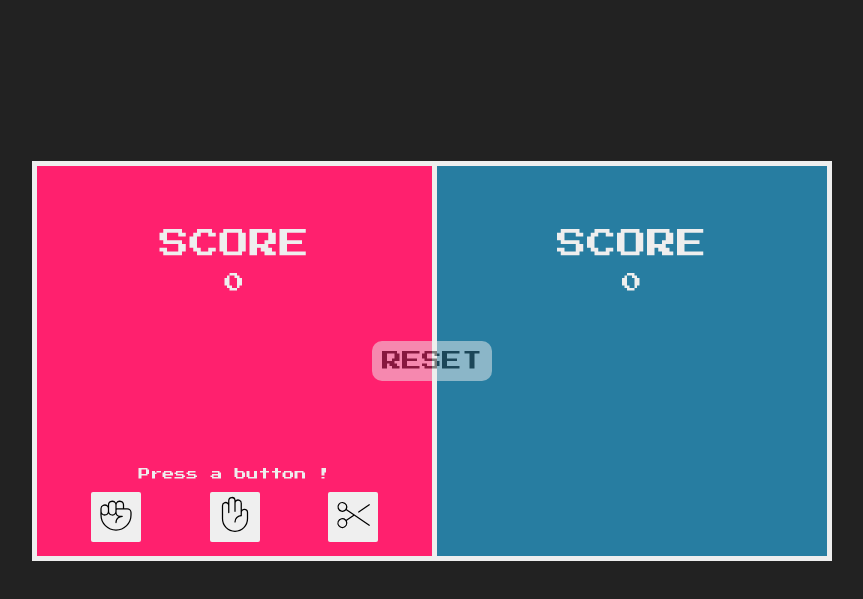
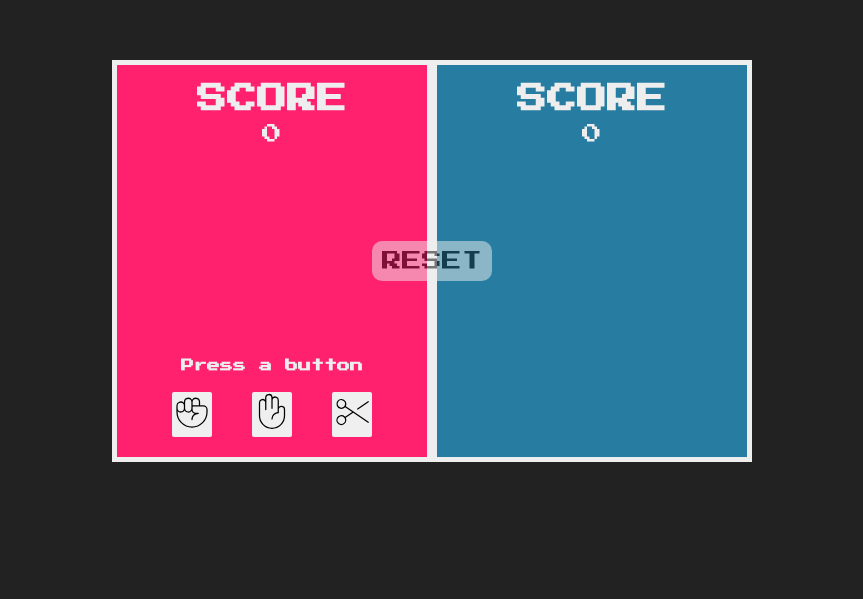
Before and after one commit to Andrtsit/Rock-Paper-Scissors, a plain HTML site: page index.html in a window 1280 px wide. Shown: the part 139-738 px from the top of the page, without its empty margins (208-1071 px from the left). Drawn offline with Linux system fonts and the light colour scheme.

Commit message:
refactor html and css

```diff
--- a/index.html
+++ b/index.html
@@ -8,34 +8,60 @@
     <title>Rock Paper Scissor</title>
   </head>
   <body>
-    <div class="container">
-      <button class="reset">RESET</button>
-      <div class="player">
-        <p class="scoreTag">SCORE</p>
-        <p class="scorePlayer">0</p>
-        <p class="sentence">Press a button !</p>
-        <button class="btn rock">
-          <img class="btnImg" src="fist.svg" alt="rockbtn" />
-        </button>
-        <button class="btn paper">
-          <img class="btnImg" src="palm.svg" alt="paperbtn" />
-        </button>
-        <button class="btn scissors">
-          <img class="btnImg" src="scissors.svg" alt="scissorsbtn" />
-        </button>
-        <div class="img-holder">
-          <img src="" alt="PlayerAnswer" class="playerAnswer hidden" />
-        </div>
+    <main>
+      <button class="reset-btn">RESET</button>
+      <div class="participant-card human-participant">
+        <section class="score-tab">
+          <h2>SCORE</h3>
+          <p id="player-score">0</p>
+        </section>
+
+        <figure>
+          <img src="" alt="Image representing the player's answer" id="player-answer" class=" hidden" />
+        </figure>
+
+        <section class="player-actions">
+          <h3>Press a button</h3>
+          <ul>
+            <li>
+              <button id="rock">
+                <img
+                  src="fist.svg"
+                  alt="Close fist image representing rock"
+                />
+              </button>
+            </li>
+            <li>
+              <button id="paper">
+                <img
+                  src="palm.svg"
+                  alt="Open fist image representing paper"
+                />
+              </button>
+            </li>
+            <li>
+              <button id="scissors">
+                <img
+                  src="scissors.svg"
+                  alt="Scissors image representing scissors"
+                />
+              </button>
+            </li>
+          </ul>
+        </section>
       </div>
-      <div class="computer">
-        <div class="scoreContainer">
-          <p class="scoreTag">SCORE</p>
-          <p class="scoreComputer">0</p>
-          <div class="img-holder">
-            <img src="" alt="ComputerAnswer" class="answerComputer hidden" />
-          </div>
-        </div>
+
+      <div class="participant-card computer-participant">
+        <section class="score-tab">
+          <h2>SCORE</h3>
+          <p id="computer-score">0</p>
+        </section>
+
+        <figure>
+          <img src="" alt="Image representing the answer of the computer" id="computer-answer" class="hidden" />
+        </figure>
       </div>
-    </div>
+      </div>
+    </main>
   </body>
 </html>
--- a/styles.css
+++ b/styles.css
@@ -1,130 +1,141 @@
 @import url("https://fonts.googleapis.com/css?family=Press+Start+2P&display=swap");
+
 * {
   margin: 0;
   padding: 0;
   box-sizing: border-box;
+  list-style: none;
 }
 
 html {
   font-size: 62.5%;
   box-sizing: border-box;
-  background-color: #222;
+  background-color: var(--black);
   font-family: "Press Start 2P", sans-serif;
-  color: #eee;
+  color: var(--white);
 }
 
-.container {
-  width: 80rem;
-  height: 40rem;
-  margin: 30rem auto;
-  display: flex;
-  position: relative;
-}
-.player {
-  background-color: #ff206e;
-  width: 50%;
-  border: 5px solid #eee;
-  border-right: none;
-  position: relative;
-}
-.computer {
-  width: 50%;
-  background-color: #277da1;
-  border: 5px solid #eee;
-  position: relative;
-}
-.scoreTag {
-  position: absolute;
-  top: 20%;
-  left: 50%;
-  transform: translate(-50%, -50%);
-  font-size: 3rem;
-}
-.scorePlayer {
-  position: absolute;
-  top: 30%;
-  left: 50%;
-  transform: translate(-50%, -50%);
-  font-size: 2rem;
-}
-.scoreComputer {
-  position: absolute;
-  top: 30%;
-  left: 50%;
-  transform: translate(-50%, -50%);
-  font-size: 2rem;
-}
-.sentence {
-  position: absolute;
-  top: 80%;
-  left: 50%;
-  transform: translate(-50%, -80%);
-  font-size: 1.2rem;
-}
-.btn {
-  width: 5rem;
-  border-radius: 0.2rem;
-  border: none;
-  aspect-ratio: 10/10;
-  position: absolute;
-  top: 90%;
-  left: 50%;
-  transform: translate(-50%, -50%);
-  cursor: pointer;
-  font-size: 2rem;
-}
-.rock {
-  left: 20%;
-}
-.paper {
-  left: 50%;
-}
-.scissors {
-  left: 80%;
+/* Colors are best declared as var so to easily switch them up per requirements */
+:root {
+  --red: #ff206e;
+  --blue: #277da1;
+  --white: #eee;
+  --green: #12bd12;
+  --black: #222;
 }
 
-.btnImg {
-  width: 4rem;
-  height: 4rem;
+body {
+  display: flex;
+  align-items: center;
+  justify-content: center;
+  height: 100vh;
 }
 
-.img-holder {
+main {
+  width: 50%;
+  display: flex;
+}
+
+.reset-btn {
   position: absolute;
   top: 50%;
   left: 50%;
   transform: translate(-50%, -50%);
+  font-family: inherit;
+  font-size: 2rem;
+  border-radius: 1rem;
+  padding: 1rem;
+  cursor: pointer;
+  opacity: 0.5;
+  z-index: 1;
+  border: none;
 }
-.img-holder img {
+
+.reset-btn:hover {
+  opacity: 0.8;
+}
+
+.participant-card {
+  display: grid;
+  align-items: center;
+  justify-items: center;
+  grid-template-rows: 1fr 2fr 1fr;
+  width: 50%;
+  border: 5px solid var(--white);
+}
+
+.human-participant {
+  background-color: var(--red);
+}
+
+.computer-participant {
+  background-color: var(--blue);
+}
+
+.score-tab {
+  display: flex;
+  flex-direction: column;
+  align-items: center;
+  gap: 1rem;
+
+  /* CSS Supports nesting of elements natively */
+  & h2 {
+    font-size: 3rem;
+  }
+
+  & p {
+    font-size: 2rem;
+  }
+}
+
+figure > img {
   width: 10rem;
   height: 10rem;
 }
 
+.player-actions {
+  /* CSS Supports nesting of elements natively */
+  & h3 {
+    font-size: 1.3rem;
+    text-align: center;
+  }
+
+  & ul {
+    display: flex;
+    gap: 4rem;
+    padding: 2rem;
+  }
+
+  & button {
+    border-radius: 0.2rem;
+    border: none;
+    cursor: pointer;
+    font-size: 2rem;
+  }
+
+  & img {
+    width: 4rem;
+    height: 4rem;
+  }
+}
+
 .winner {
-  background-color: rgb(18, 189, 18);
+  background-color: var(--green);
 }
 
 .hidden {
   display: none;
 }
 
-.reset {
-  display: block;
-  position: absolute;
-  top: 50%;
-  left: 50%;
-  transform: translate(-50%, -50%);
-  font-family: inherit;
-  color: #111;
-  font-size: 2rem;
-  border-radius: 1rem;
-  padding: 1rem;
-  cursor: pointer;
-  opacity: 0.5;
-  z-index: 999;
-  text-align: center;
-  border: none;
+/* You can play around with making it more responsive */
+@media only screen and (max-width: 1000px) {
+  main {
+    width: 80%;
+  }
 }
 
-.reset:hover {
-  opacity: 0.8;
+@media only screen and (max-width: 650px) {
+  main {
+    width: 100%;
+  }
 }
```
Also changed, not shown: script.js (+50 -47 lines).
